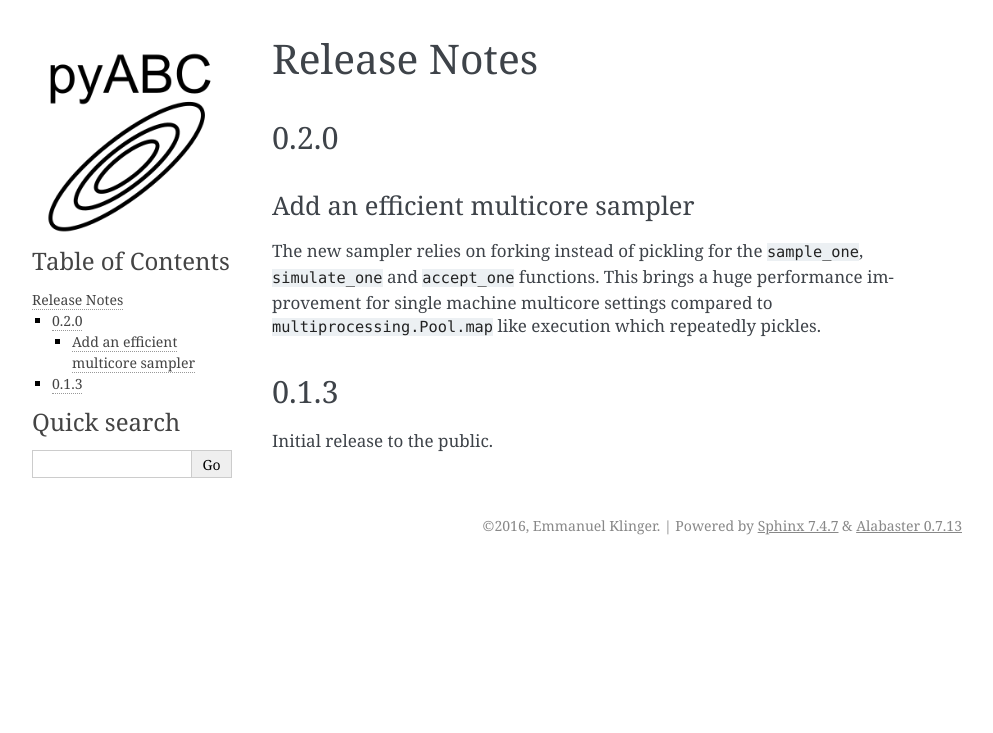
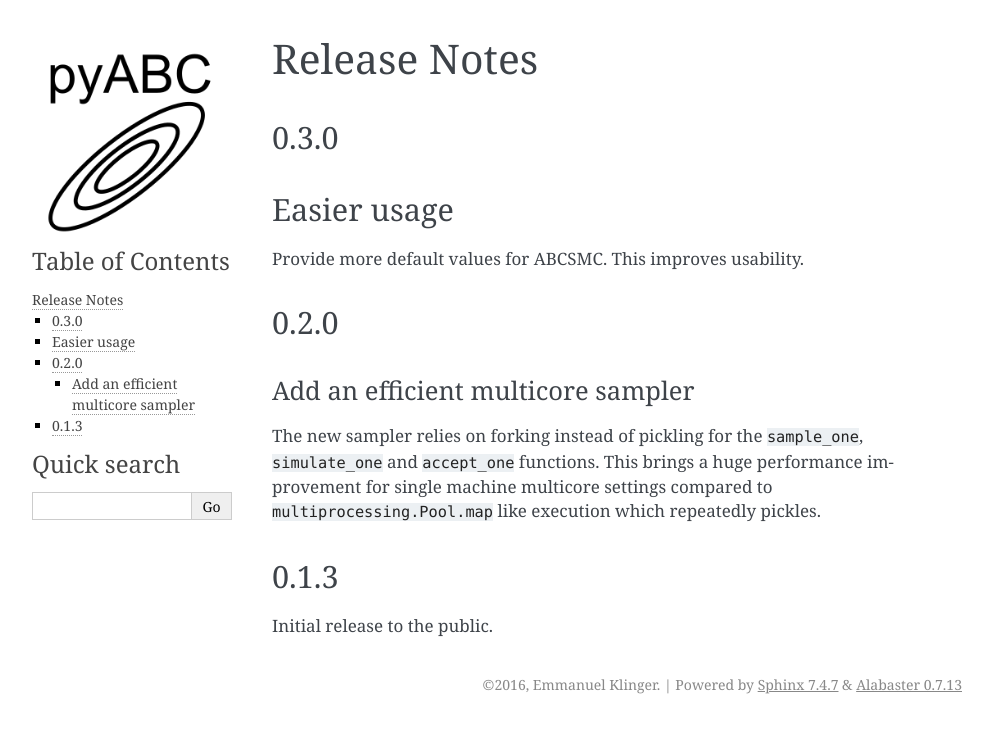
Before and after one commit to ICB-DCM/pyABC, a Sphinx documentation site: the page built from doc/releasenotes.rst, in a window 1280 px wide. Shown: the top 733 px of the page, without its empty margins (148-1141 px from the left). Built offline with Sphinx 7.4.7, drawn with Linux system fonts in a browser that asks for light colours.

Commit message:
update doc

```diff
--- a/doc/releasenotes.rst
+++ b/doc/releasenotes.rst
@@ -1,5 +1,14 @@
 Release Notes
 =============
+
+
+0.3.0
+-----
+
+Easier usage
+------------
+
+Provide more default values for ABCSMC. This improves usability.
 
 
 0.2.0
```
